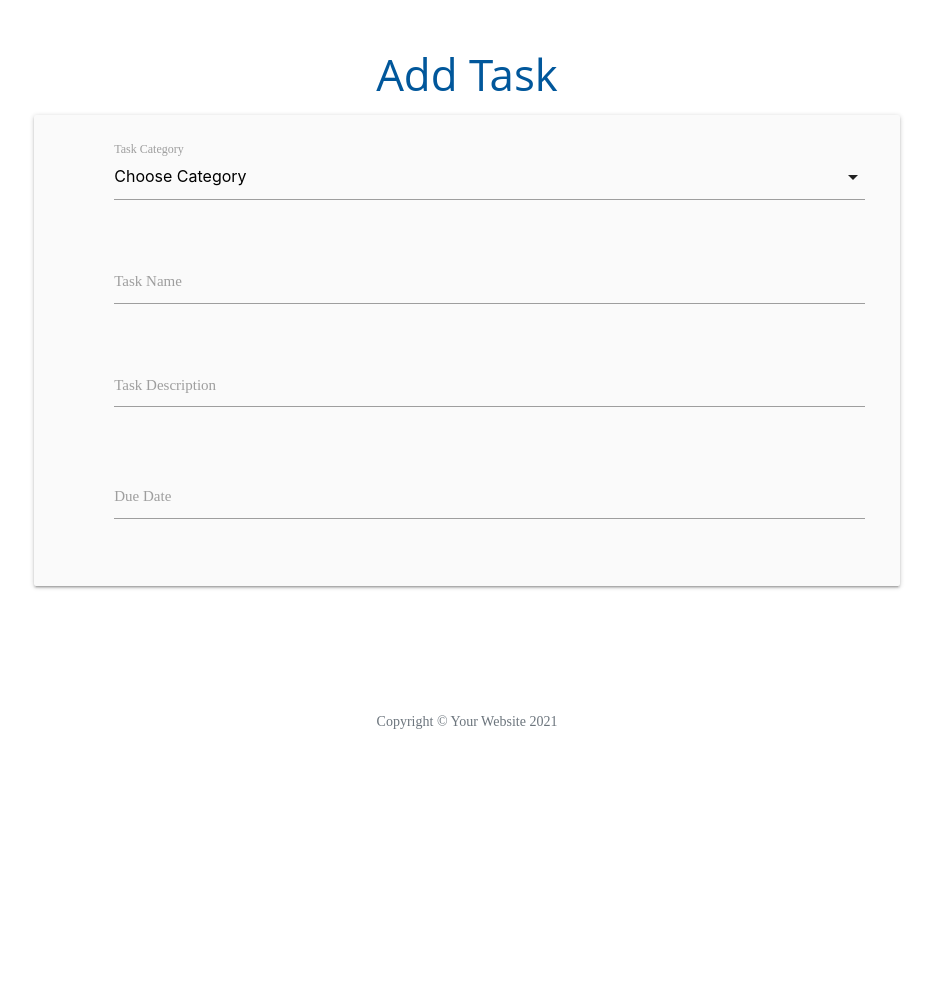
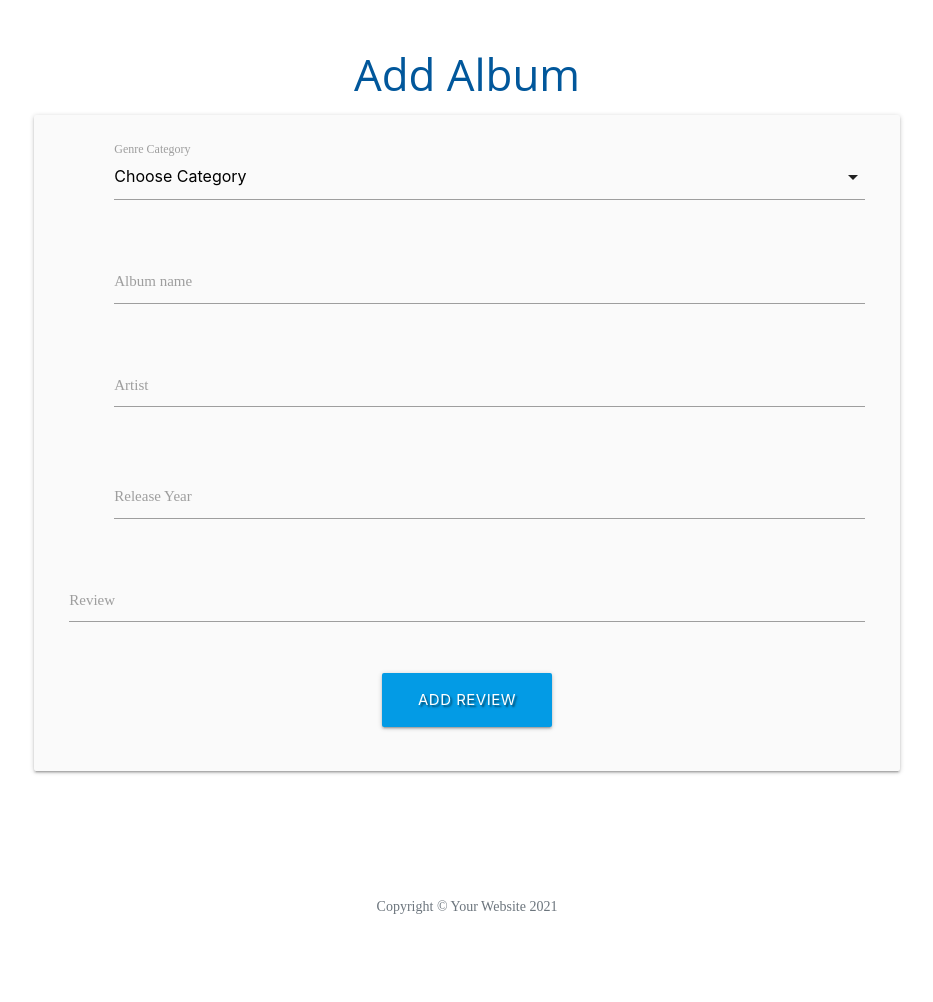
Before and after one commit to Code-Institute-Submissions/Colin-K88-album-review_MarResub, a Flask app: page /add_album in a window 1280 px wide. Shown: the part 628-1630 px from the top of the page, without its empty margins (173-1106 px from the left). Before the commit the page ends 1357 px from the top, so only its background shows below. Run offline with Flask 2, Linux system fonts and the light colour scheme; data that the repository does not hold is empty; some libraries are stand-ins or nearby versions.

Commit message:
add album page update

```diff
--- a/templates/add_album.html
+++ b/templates/add_album.html
@@ -1,43 +1,58 @@
 {% extends "base.html" %}
 {% block content %}
 
-    <h3 class="light-blue-text text-darken-4 center-align">Add Task</h3>
+    <h3 class="light-blue-text text-darken-4 center-align">Add Album</h3>
 
     <div class="row card-panel grey lighten-5">
         <form class="col s12" method="POST" action="">
 			<div class="row">
 				<div class="input-field col s12">
                     <i class="fas fa-folder-open prefix light-blue-text text-darken-4"></i>
-					<select id="category_name" name="category_name" class="validate" required>
+					<select id="genre" name="genre" class="validate" required>
                         <option value="" disabled selected>Choose Category</option>
                         {% for category in categories %}
                             <option value="{{ category.category_name }}">{{ category.category_name }}</option>
                         {% endfor %}
                     </select>
-					<label for="category_name">Task Category</label>
+					<label for="genre">Genre Category</label>
 				</div>
 			</div>
             <div class="row">
                 <div class="input-field col s12">
                     <i class="fas fa-pencil-alt prefix light-blue-text text-darken-4"></i>
-                    <input id="task_name" name="task_name" minlength="5" maxlength="50"
+                    <input id="album_name" name="album_name" minlength="5" maxlength="50"
                         type="text" class="validate" required>
-                    <label for="task_name">Task Name</label>
+                    <label for="album_name">Album name</label>
                 </div>
             </div>
             <div class="row">
                 <div class="input-field col s12">
                     <i class="fas fa-align-left prefix light-blue-text text-darken-4"></i>
-                    <textarea id="task_description" name="task_description" minlength="5"
+                    <textarea id="artist" name="artist" minlength="5"
                         maxlength="200" class="materialize-textarea validate" required></textarea>
-                    <label for="task_description">Task Description</label>
+                    <label for="artist_name">Artist</label>
                 </div>
             </div>
             <div class="row">
                 <div class="input-field col s12">
                     <i class="fas fa-calendar-alt prefix light-blue-text text-darken-4"></i>
-                    <input id="due_date" name="due_date" type="text" class="datepicker validate" required>
-                    <label for="due_date">Due Date</label>
+                    <input id="release_year" name="release_year" type="text" class="datepicker validate" required>
+                    <label for="due_date">Release Year</label>
+                </div>
+            </div>
+           <!-- Review Section -->
+           <div class="row">
+            <div class="input-field col s12">
+                <textarea id="album_review" name="album_review" class="materialize-textarea validate" required></textarea>
+                <label for="album_review">Review</label>
+            </div>
+        </div>
+            <!-- submit button -->
+            <div class="row">
+                <div class="col s12 center-align">
+                    <button type="submit" class="btn-large light-blue darken-1 text-shadow">
+                        Add Review <i class="fas fa-plus-square right"></i>
+                    </button>
                 </div>
             </div>
         </form>
```
